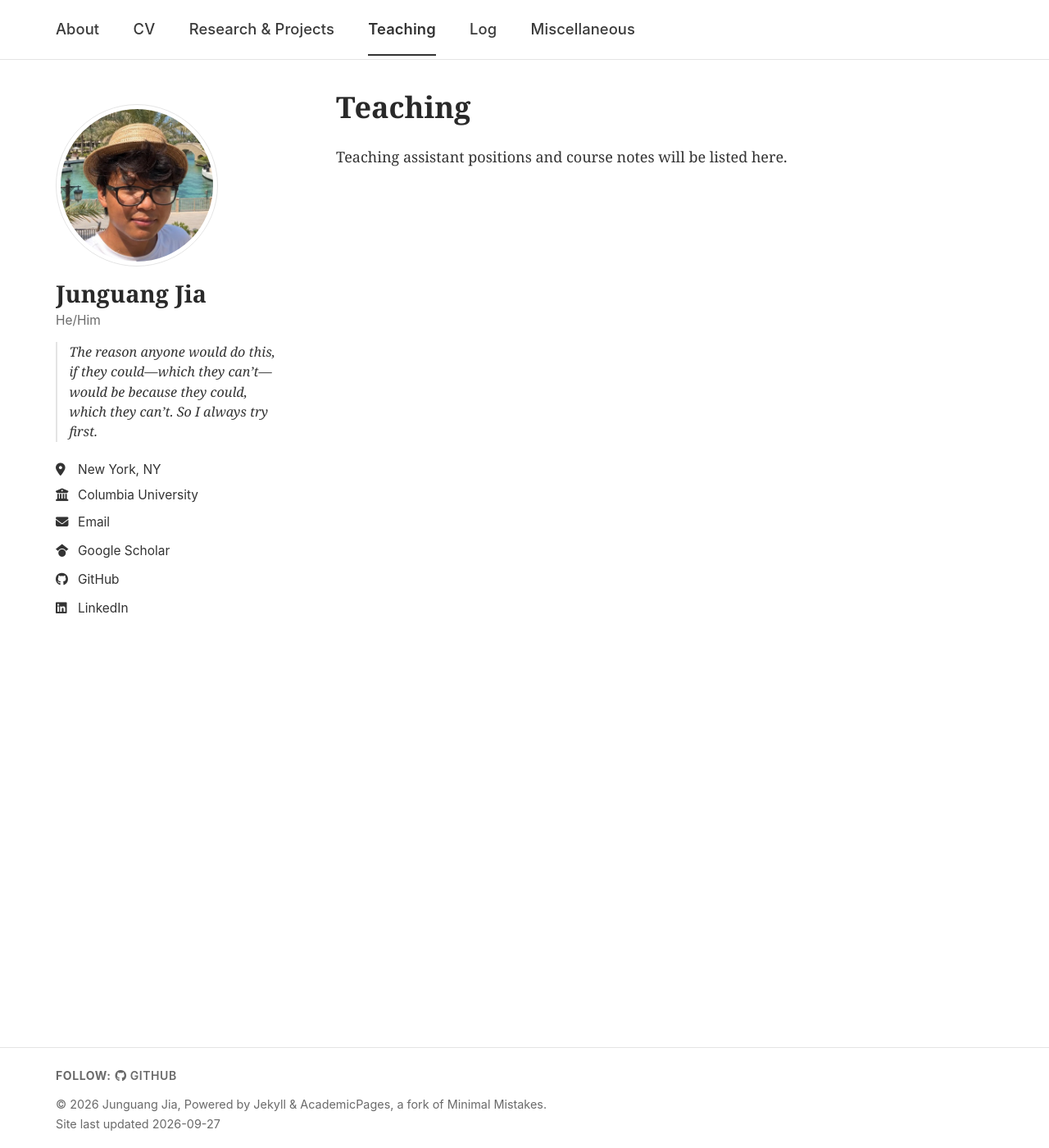
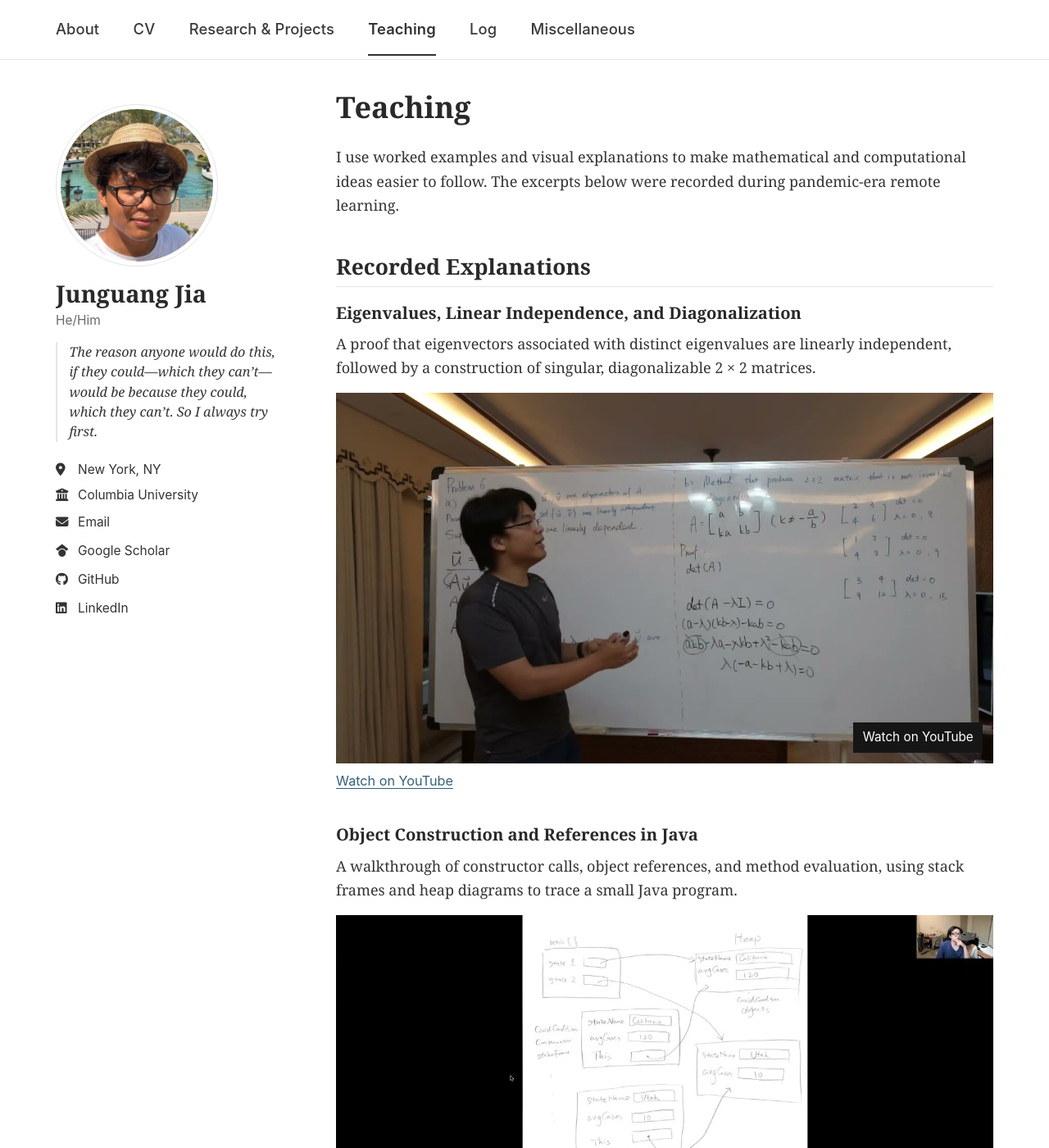
Before and after one commit to junguangjia/junguangjia.github.io, a Jekyll site: the page built from _pages/teaching.md, in a window 1280 px wide and 1400 px high. Shown: the whole window at 82% size. Built offline with Jekyll 4.4.1, drawn with Linux system fonts in a browser that asks for light colours; some web fonts are replaced; a style sheet for code colours, icons or effects is not loaded; some of the changed text lies outside the part shown.

Commit message:
Add research report and code links, and recorded teaching examples

```diff
--- a/_data/teaching.yml
+++ b/_data/teaching.yml
@@ -1,25 +1,21 @@
-# Teaching page (/teaching/). Both lists may stay empty; the page then shows a
-# short placeholder sentence. Newest first.
-#
-# positions: teaching assistant (or other teaching) roles
-#   - course: "Probability Theory"          # required
-#     code: "STAT GU4001"                     # optional
-#     term: "Fall 2026"                       # optional, shown right-aligned
-#     role: "Teaching Assistant"              # optional
-#     institution: "Columbia University"      # optional
-#     instructor: "Instructor name"           # optional
-#     description: "One or two sentences."    # optional, Markdown allowed
-#     links:                                  # optional
-#       - label: "Course page"
-#         url: "https://..."
-#
-# notes: course notes, recitation handouts, solutions (put PDFs in files/)
-#   - title: "Recitation notes on conditional expectation"   # required
-#     url: "/files/notes/conditional-expectation.pdf"        # optional
-#     course: "STAT GU4001"                                   # optional
-#     date: "Oct 2026"                                        # optional
-#     description: "One line."                                # optional
+# Teaching page: recorded explanations, optional verified teaching roles, and notes.
+# Do not infer a teaching appointment, course number, or recording year from a clip.
+# Video IDs were checked against YouTube metadata; supplied transcripts are private inputs.
+# Notes appear only when a real, public-ready URL is provided.
+positions: []
+notes: []
 
-positions: []
-
-notes: []
+videos:
+  - title: "Eigenvalues, Linear Independence, and Diagonalization"
+    youtube_id: "o6Dj2G5Rskk"
+    thumbnail: "/images/teaching/linear-algebra.jpg"
+    description: >-
+      A proof that eigenvectors associated with distinct eigenvalues are linearly
+      independent, followed by a construction of singular, diagonalizable
+      2 × 2 matrices.
+  - title: "Object Construction and References in Java"
+    youtube_id: "SKSb5FuAges"
+    thumbnail: "/images/teaching/java-objects.jpg"
+    description: >-
+      A walkthrough of constructor calls, object references, and method evaluation,
+      using stack frames and heap diagrams to trace a small Java program.
--- /dev/null
+++ b/_includes/teaching-videos.html
@@ -0,0 +1,18 @@
+{% comment %}
+  Owner-supplied recorded explanations with local YouTube poster snapshots.
+  Direct links do not depend on an embedded player's availability.
+{% endcomment %}
+{% for video in site.data.teaching.videos %}
+<section class="entry teaching-example" aria-labelledby="video-{{ video.youtube_id }}">
+  <h3 class="entry__title" id="video-{{ video.youtube_id }}">{{ video.title | escape }}</h3>
+  <div class="entry__desc">{{ video.description | markdownify }}</div>
+  <div class="teaching-video">
+    <a class="teaching-video-link" href="https://www.youtube.com/watch?v={{ video.youtube_id }}"
+      aria-label="Watch on YouTube: {{ video.title | escape }}">
+      <img src="{{ video.thumbnail | relative_url }}" width="1280" height="720" loading="lazy" alt="">
+      <span class="teaching-video-label" aria-hidden="true">Watch on YouTube</span>
+    </a>
+  </div>
+  <p class="entry__links"><a href="https://www.youtube.com/watch?v={{ video.youtube_id }}">Watch on YouTube<span class="sr-only">: {{ video.title | escape }}</span></a></p>
+</section>
+{% endfor %}
--- a/_pages/teaching.md
+++ b/_pages/teaching.md
@@ -1,13 +1,20 @@
 ---
 permalink: /teaching/
 title: "Teaching"
-description: "Teaching by Junguang Jia: teaching assistant positions and course notes."
+description: "Recorded explanations and learning materials in mathematics and computing by Junguang Jia."
 author_profile: true
 ---
 
+I use worked examples and visual explanations to make mathematical and computational ideas easier to follow. The excerpts below were recorded during pandemic-era remote learning.
+
+{% if site.data.teaching.videos.size > 0 %}
+## Recorded Explanations
+
+{% include teaching-videos.html %}
+{% endif %}
+
 {% assign positions = site.data.teaching.positions %}
 {% assign notes = site.data.teaching.notes %}
-{% if positions.size > 0 or notes.size > 0 %}
 {% if positions.size > 0 %}
 ## Teaching Assistant
 
@@ -38,6 +45,3 @@ author_profile: true
 </div>
 {% endfor %}
 {% endif %}
-{% else %}
-Teaching assistant positions and course notes will be listed here.
-{% endif %}
--- a/_sass/_custom.scss
+++ b/_sass/_custom.scss
@@ -755,3 +755,11 @@ a:focus-visible,
   white-space: nowrap;
   border: 0;
 }
+
+/* Teaching recordings: linked posters, with no third-party player on page load. */
+.teaching-example { margin-bottom: 2.2rem; }
+.teaching-video { position: relative; width: 100%; aspect-ratio: 16 / 9; margin: 0.9rem 0 0.45rem; }
+.teaching-video-link { position: absolute; inset: 0; display: block; }
+.teaching-video-link img { display: block; width: 100%; height: 100%; object-fit: cover; }
+.teaching-video-label { position: absolute; right: 0.7rem; bottom: 0.7rem; padding: 0.35rem 0.65rem; background: #161616; color: #fff; font-family: $sans-serif; font-size: 0.85rem; }
+.teaching-video-link:focus-visible { outline-offset: -3px; }
```
Also changed, not shown: README.md (+20 -0 lines), _data/projects.yml (+17 -11 lines), images/teaching/java-objects.jpg (added), images/teaching/linear-algebra.jpg (added), 1 other file.
